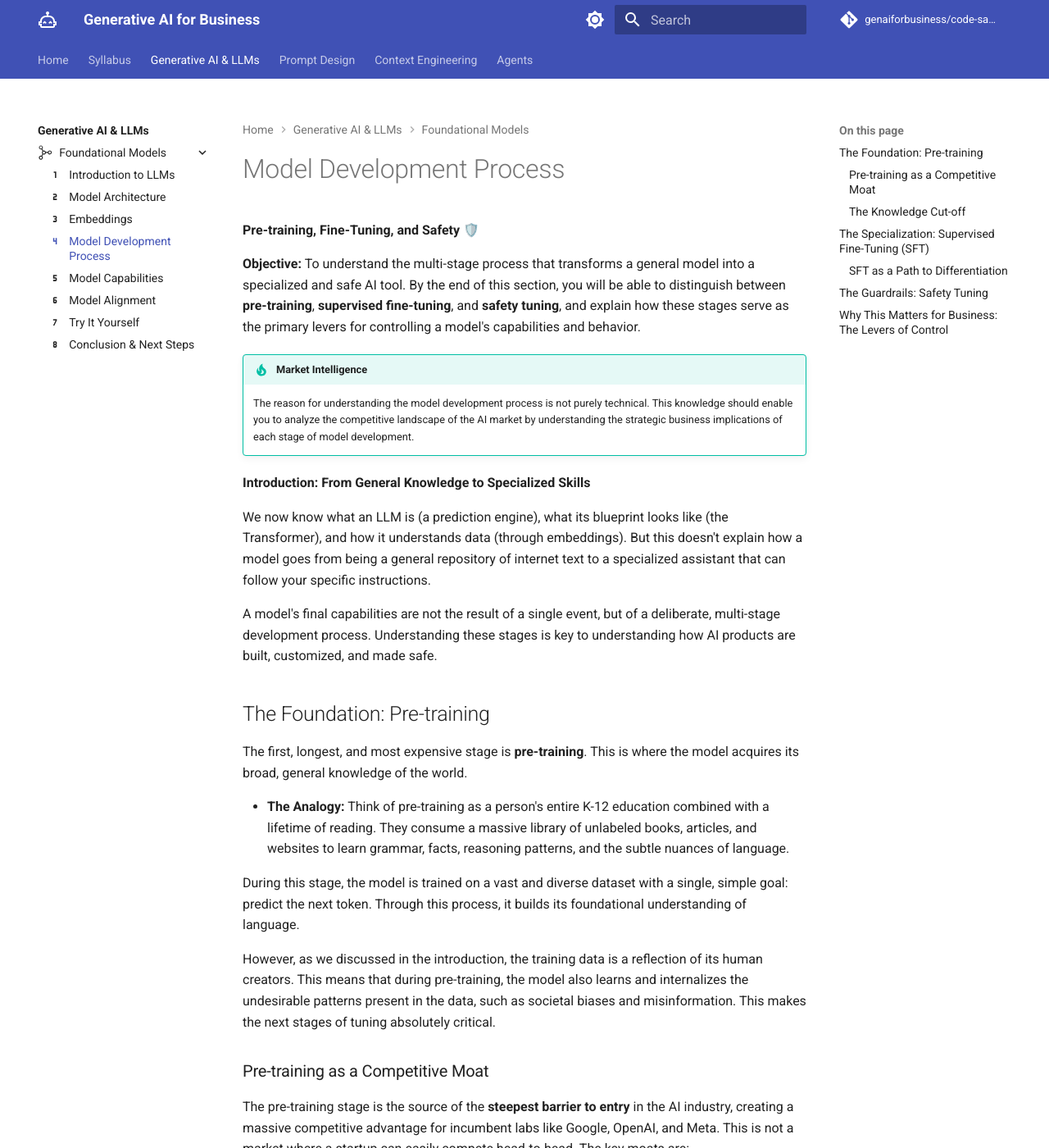
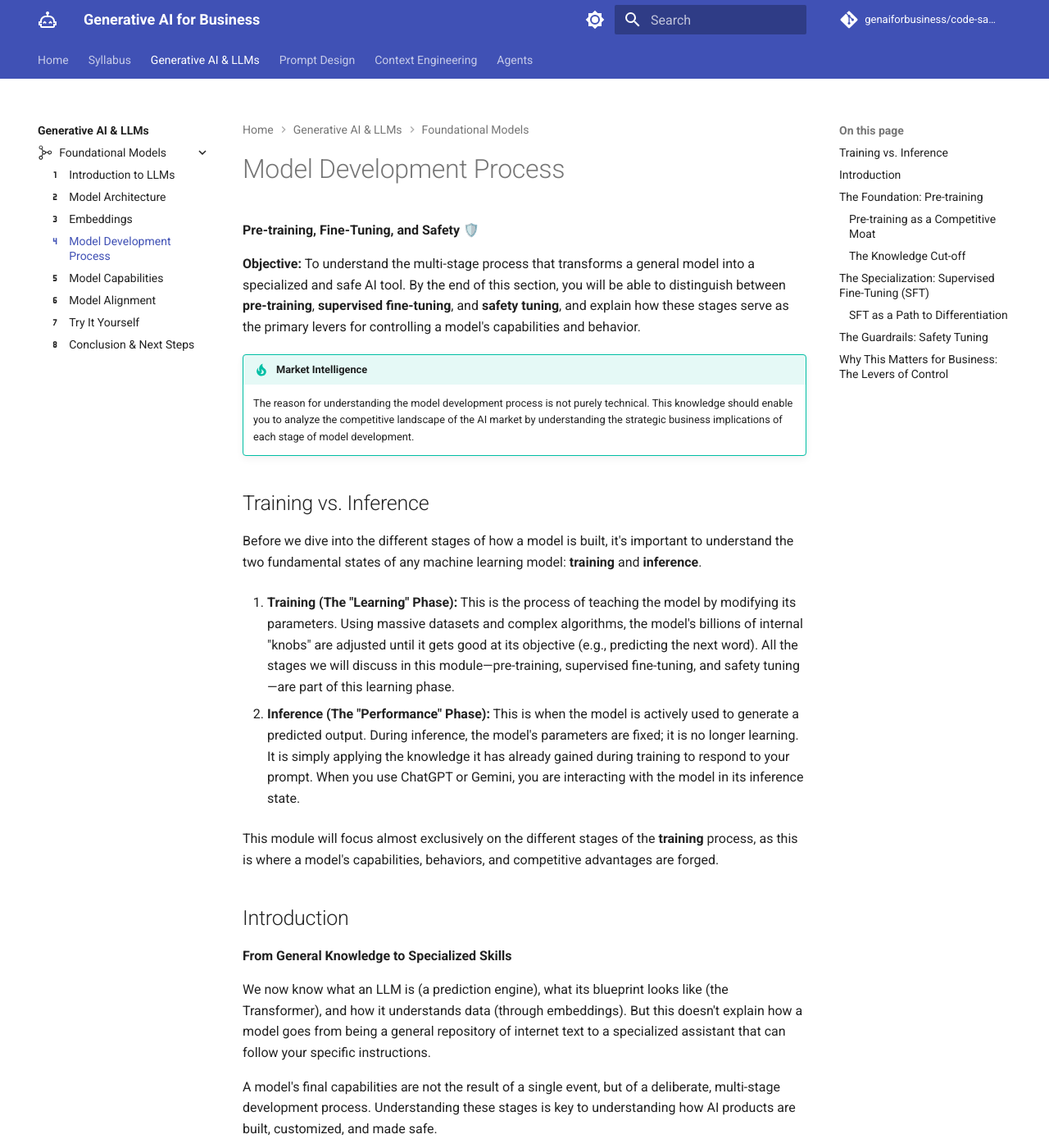
Before and after one commit to genaiforbusiness/genaiforbusiness.github.io, an MkDocs documentation site: the page built from docs/llms/foundational-models/model-development.md, in a window 1280 px wide and 1400 px high. Shown: the whole window at 82% size. Built offline with MkDocs 1.6.1 and Material for MkDocs 9.7.7, drawn with Linux system fonts in a browser that asks for light colours; comment, search, counter and statistics services are not loaded.

Commit message:
update model development process

```diff
--- a/docs/llms/foundational-models/model-development.md
+++ b/docs/llms/foundational-models/model-development.md
@@ -14,7 +14,20 @@ icon: material/numeric-4
     The reason for understanding the model development process is not purely technical. This knowledge should enable you to analyze the competitive landscape of the AI market by understanding the strategic business implications of each stage of model development.
 
 
-**Introduction: From General Knowledge to Specialized Skills**
+## Training vs. Inference
+
+Before we dive into the different stages of how a model is built, it's important to understand the two fundamental states of any machine learning model: **training** and **inference**.
+
+1.  **Training (The "Learning" Phase):**
+    This is the process of teaching the model by modifying its parameters. Using massive datasets and complex algorithms, the model's billions of internal "knobs" are adjusted until it gets good at its objective (e.g., predicting the next word). All the stages we will discuss in this module—pre-training, supervised fine-tuning, and safety tuning—are part of this learning phase.
+
+2.  **Inference (The "Performance" Phase):**
+    This is when the model is actively used to generate a predicted output. During inference, the model's parameters are fixed; it is no longer learning. It is simply applying the knowledge it has already gained during training to respond to your prompt. When you use ChatGPT or Gemini, you are interacting with the model in its inference state.
+
+This module will focus almost exclusively on the different stages of the **training** process, as this is where a model's capabilities, behaviors, and competitive advantages are forged.
+
+## Introduction
+**From General Knowledge to Specialized Skills**
 
 We now know what an LLM is (a prediction engine), what its blueprint looks like (the Transformer), and how it understands data (through embeddings). But this doesn't explain how a model goes from being a general repository of internet text to a specialized assistant that can follow your specific instructions.
 
```
